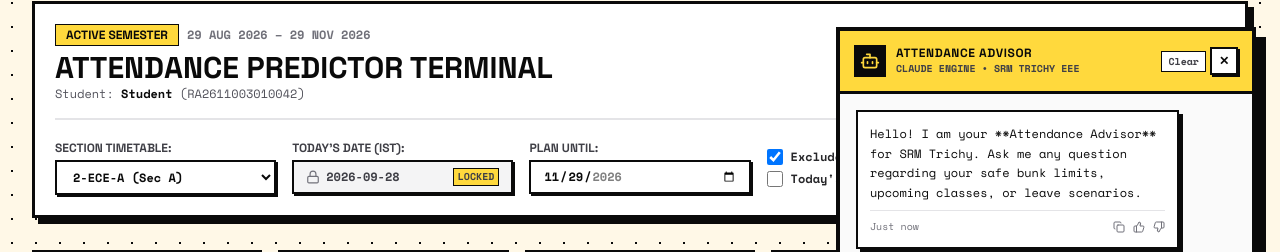
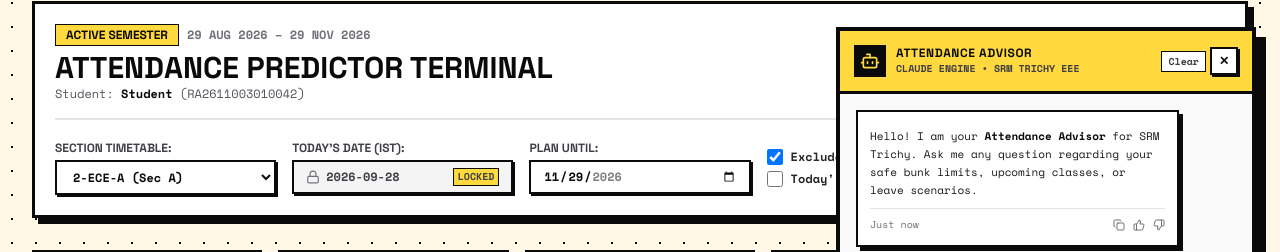
Before and after one commit to chetanveerabomma-blip/attendance-predictor, a Next.js app: page /dashboard in a window 1280 px wide. Both pictures are taken after a click on the button "ASK ADVISOR ★". Shown: the part 129-381 px from the top of the page. Built offline with nearby package versions, Linux system fonts and the light colour scheme; no server answers.

Commit message:
fix(advisor): add Neobrutalist markdown parser for chatbot messages

```diff
--- a/components/advisor/FloatingAdvisor.tsx
+++ b/components/advisor/FloatingAdvisor.tsx
@@ -3,6 +3,7 @@
 import React, { useState, useRef, useEffect } from "react";
 import { MessageSquare, X, Send, Bot, Copy, ThumbsUp, ThumbsDown, Sparkles, AlertTriangle } from "lucide-react";
 import { NBButton } from "../nb/NBButton";
+import { MarkdownMessage } from "./MarkdownMessage";
 
 export interface MessageItem {
   id: string;
@@ -202,7 +203,7 @@ export const FloatingAdvisor: React.FC = () => {
                       : "bg-white text-nb-ink shadow-[4px_4px_0px_#0A0A0A]"
                   }`}
                 >
-                  <div className="whitespace-pre-wrap leading-relaxed">{m.text}</div>
+                  <MarkdownMessage content={m.text} isUser={m.sender === "user"} />
 
                   {/* Structured Result Card */}
                   {m.resultCard && (
--- /dev/null
+++ b/components/advisor/MarkdownMessage.tsx
@@ -0,0 +1,160 @@
+import React from "react";
+
+interface MarkdownMessageProps {
+  content: string;
+  isUser?: boolean;
+}
+
+/**
+ * Lightweight, zero-dependency Markdown renderer tailored for
+ * Neobrutalist design tokens in the Attendance Advisor Chatbot.
+ */
+export function MarkdownMessage({ content, isUser = false }: MarkdownMessageProps) {
+  if (isUser) {
+    return <div className="whitespace-pre-wrap leading-relaxed">{content}</div>;
+  }
+
+  // Split lines
+  const lines = content.split("\n");
+
+  const renderInline = (text: string): React.ReactNode => {
+    // Regex for bold (**text**), inline code (`code`), and italics (*text*)
+    const parts: React.ReactNode[] = [];
+    let remaining = text;
+    let keyIdx = 0;
+
+    while (remaining.length > 0) {
+      // Check for code `...`
+      const codeMatch = remaining.match(/^(.*?)`([^`]+)`(.*)$/s);
+      // Check for bold **...**
+      const boldMatch = remaining.match(/^(.*?)\*\*([^*]+)\*\*(.*)$/s);
+
+      // Prioritize whichever appears first in the string
+      let firstMatch: { type: "code" | "bold"; index: number; before: string; inner: string; after: string } | null = null;
+
+      if (codeMatch && boldMatch) {
+        if (codeMatch[1].length <= boldMatch[1].length) {
+          firstMatch = { type: "code", index: codeMatch[1].length, before: codeMatch[1], inner: codeMatch[2], after: codeMatch[3] };
+        } else {
+          firstMatch = { type: "bold", index: boldMatch[1].length, before: boldMatch[1], inner: boldMatch[2], after: boldMatch[3] };
+        }
+      } else if (codeMatch) {
+        firstMatch = { type: "code", index: codeMatch[1].length, before: codeMatch[1], inner: codeMatch[2], after: codeMatch[3] };
+      } else if (boldMatch) {
+        firstMatch = { type: "bold", index: boldMatch[1].length, before: boldMatch[1], inner: boldMatch[2], after: boldMatch[3] };
+      }
+
+      if (firstMatch) {
+        if (firstMatch.before) {
+          parts.push(<span key={`text-${keyIdx++}`}>{firstMatch.before}</span>);
+        }
+        if (firstMatch.type === "bold") {
+          // Check if this is a warning or alert highlight
+          const isWarning = firstMatch.inner.includes("Drops below") || firstMatch.inner.includes("Detention");
+          parts.push(
+            <strong
+              key={`bold-${keyIdx++}`}
+              className={`font-black ${isWarning ? "text-nb-red underline" : "text-nb-ink"}`}
+            >
+              {firstMatch.inner}
+            </strong>
+          );
+        } else {
+          parts.push(
+            <code
+              key={`code-${keyIdx++}`}
+              className="bg-yellow-100 text-nb-ink border border-zinc-400 px-1 py-0.2 font-mono text-[11px] font-bold"
+            >
+              {firstMatch.inner}
+            </code>
+          );
+        }
+        remaining = firstMatch.after;
+      } else {
+        parts.push(<span key={`text-${keyIdx++}`}>{remaining}</span>);
+        break;
+      }
+    }
+
+    return parts;
+  };
+
+  const elements: React.ReactNode[] = [];
+  let i = 0;
+
+  while (i < lines.length) {
+    const rawLine = lines[i];
+    const line = rawLine.trim();
+
+    // 1. Headings: ###, ##, #
+    if (line.startsWith("### ") || line.startsWith("## ") || line.startsWith("# ")) {
+      const headingText = line.replace(/^#{1,3}\s+/, "");
+      elements.push(
+        <div
+          key={`heading-${i}`}
+          className="bg-nb-yellow/40 border-l-[4px] border-nb-ink pl-2 py-1 my-2 font-heading font-black text-xs uppercase tracking-wide text-nb-ink flex items-center gap-1.5"
+        >
+          {renderInline(headingText)}
+        </div>
+      );
+      i++;
+      continue;
+    }
+
+    // 2. Actionable Advice / Callout section
+    if (line.startsWith("**Actionable Advice:**") || line.startsWith("**Next Step:**")) {
+      elements.push(
+        <div
+          key={`advice-${i}`}
+          className="mt-2.5 p-2 bg-yellow-50 border-2 border-nb-ink shadow-[2px_2px_0px_#0A0A0A] text-nb-ink text-[11px] leading-relaxed"
+        >
+          {renderInline(line)}
+        </div>
+      );
+      i++;
+      continue;
+    }
+
+    // 3. Bullet list items: •, -, *
+    if (line.startsWith("• ") || line.startsWith("- ") || line.startsWith("* ")) {
+      const bulletText = line.replace(/^[•\-\*]\s+/, "");
+      const isDetentionWarning = bulletText.includes("Drops below 75%");
+      const isDetentionSafe = bulletText.includes("Remains strictly safe");
+
+      elements.push(
+        <div
+          key={`bullet-${i}`}
+          className={`flex items-start gap-1.5 my-1 pl-1 text-[11px] leading-snug ${
+            isDetentionWarning
+              ? "bg-red-50 border border-nb-red p-1 font-bold text-nb-red"
+              : isDetentionSafe
+              ? "bg-emerald-50 border border-emerald-600 p-1 text-emerald-950 font-semibold"
+              : ""
+          }`}
+        >
+          <span className="text-nb-ink font-bold select-none">•</span>
+          <div className="flex-1">{renderInline(bulletText)}</div>
+        </div>
+      );
+      i++;
+      continue;
+    }
+
+    // 4. Empty lines
+    if (!line) {
+      elements.push(<div key={`spacer-${i}`} className="h-1" />);
+      i++;
+      continue;
+    }
+
+    // 5. Standard paragraph
+    elements.push(
+      <p key={`p-${i}`} className="my-1 leading-relaxed text-zinc-900 text-[11px]">
+        {renderInline(rawLine)}
+      </p>
+    );
+    i++;
+  }
+
+  return <div className="space-y-0.5">{elements}</div>;
+}
```
